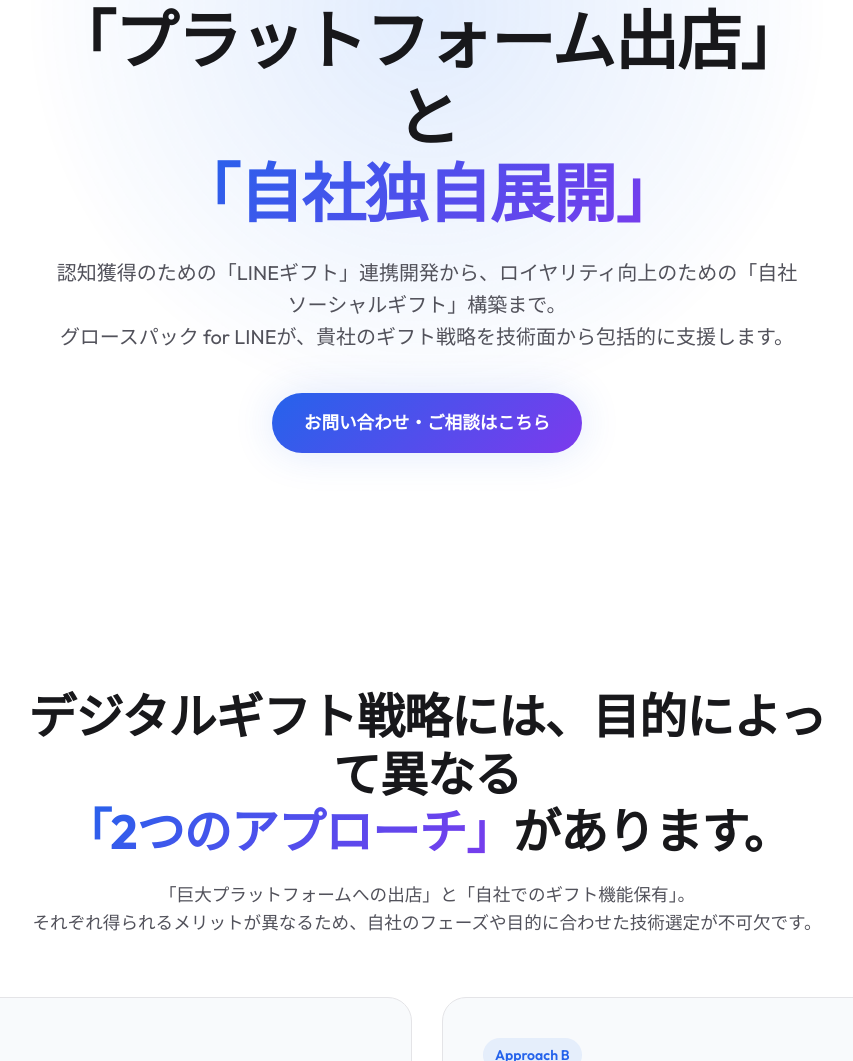
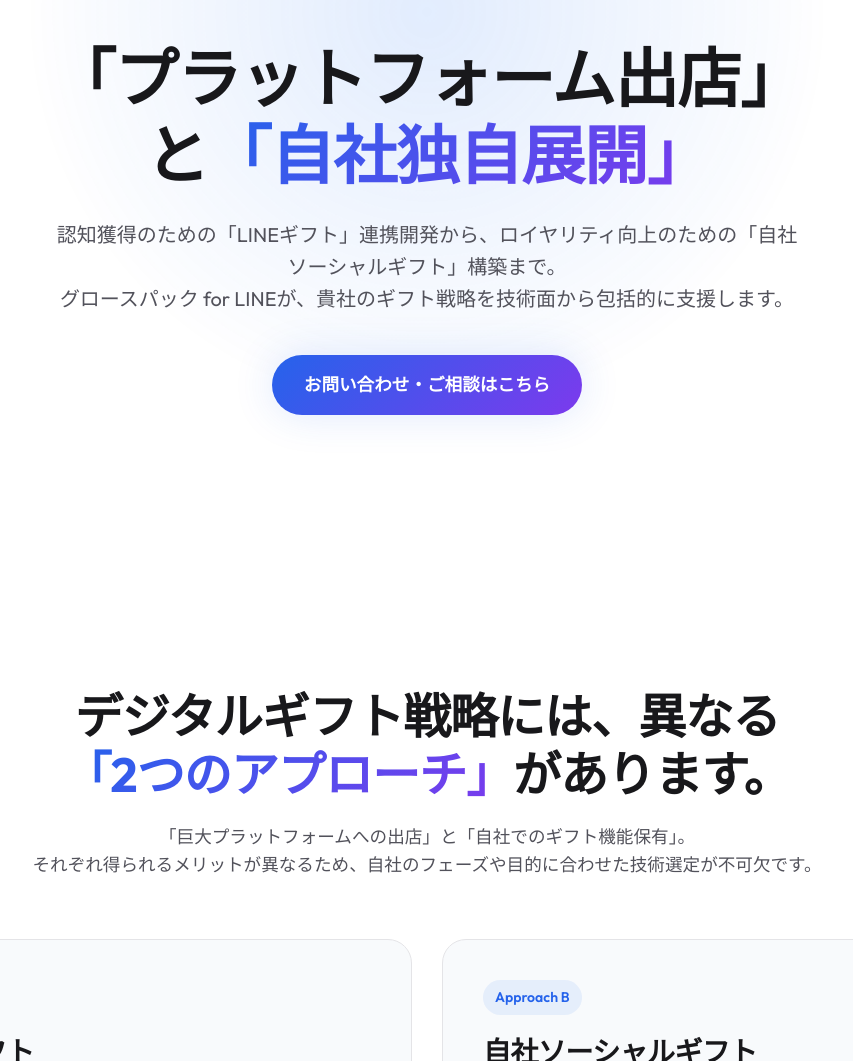
Before and after one commit to cm-AndoSadayoshi/lp-gift-asset, a website: page index.html in a window 1280 px wide. Shown: the part 212-1273 px from the top of the page, without its empty margins (213-1066 px from the left). Drawn offline with Linux system fonts and the light colour scheme.

Commit message:
chore: Update content based on user feedback

```diff
--- a/index.html
+++ b/index.html
@@ -1,5 +1,6 @@
 <!DOCTYPE html>
 <html lang="ja">
+
 <head>
     <meta charset="UTF-8">
     <meta name="viewport" content="width=device-width, initial-scale=1.0">
@@ -9,14 +10,14 @@
     <link href="https://fonts.googleapis.com/css2?family=Outfit:wght@300;400;600;700&display=swap" rel="stylesheet">
     <link rel="stylesheet" href="style.css">
 </head>
+
 <body>
 
     <!-- Hero Section -->
     <section class="hero">
         <div class="container hero-content">
             <h1>
-                「プラットフォーム出店」と<br>
-                <span class="gradient-text">「自社独自展開」</span>
+                「プラットフォーム出店」と<span class="gradient-text">「自社独自展開」</span>
             </h1>
             <p>
                 認知獲得のための「LINEギフト」連携開発から、ロイヤリティ向上のための「自社ソーシャルギフト」構築まで。<br>
@@ -30,7 +31,7 @@
     <section class="section">
         <div class="container">
             <div class="intro-header reveal">
-                <h2>デジタルギフト戦略には、目的によって異なる<br><span class="gradient-text">「2つのアプローチ」</span>があります。</h2>
+                <h2>デジタルギフト戦略には、異なる<span class="gradient-text">「2つのアプローチ」</span>があります。</h2>
                 <p>
                     「巨大プラットフォームへの出店」と「自社でのギフト機能保有」。<br>
                     それぞれ得られるメリットが異なるため、自社のフェーズや目的に合わせた技術選定が不可欠です。
@@ -41,7 +42,8 @@
                 <!-- Option A -->
                 <div class="comparison-card reveal">
                     <span class="card-badge">Approach A</span>
-                    <h3>LINEギフト<br><small style="font-size: 0.6em; color: var(--text-secondary);">（公式プラットフォーム）への出店</small></h3>
+                    <h3>LINEギフト<br><small
+                            style="font-size: 0.6em; color: var(--text-secondary);">（公式プラットフォーム）への出店</small></h3>
                     <ul class="comparison-list">
                         <li>
                             <strong>主な目的：新規認知の獲得・リーチ</strong>
@@ -57,7 +59,8 @@
                 <!-- Option B -->
                 <div class="comparison-card reveal">
                     <span class="card-badge">Approach B</span>
-                    <h3>自社ソーシャルギフト<br><small style="font-size: 0.6em; color: var(--text-secondary);">（ミニアプリ）の構築</small></h3>
+                    <h3>自社ソーシャルギフト<br><small style="font-size: 0.6em; color: var(--text-secondary);">（ミニアプリ）の構築</small>
+                    </h3>
                     <ul class="comparison-list">
                         <li>
                             <strong>主な目的：ロイヤリティ向上・リファラル</strong>
@@ -73,7 +76,8 @@
 
             <div style="text-align: center; margin-top: 60px;" class="reveal">
                 <p style="font-size: 1.2rem; font-weight: 600;">
-                    当社はこれらの課題に対し、<span class="gradient-text">「システム受託開発（SI）」</span>と<span class="gradient-text">「SaaS機能提供」</span>という<br>最適な形で2つの解決策をご用意しました。
+                    当社はこれらの課題に対し、<span class="gradient-text">「システム受託開発（SI）」</span>と<span
+                        class="gradient-text">「SaaS機能提供」</span>という<br>最適な形で2つの解決策をご用意しました。
                 </p>
             </div>
         </div>
@@ -114,7 +118,8 @@
                     </div>
                 </div>
                 <div class="solution-content">
-                    <span class="card-badge" style="color: var(--accent-secondary); background: rgba(139, 92, 246, 0.1);">ロイヤリティ向上・リピート施策</span>
+                    <span class="card-badge"
+                        style="color: var(--accent-secondary); background: rgba(139, 92, 246, 0.1);">ロイヤリティ向上・リピート施策</span>
                     <h3>「グロースパック」標準機能で、<br><span class="gradient-text">スピーディーに「自社ギフト」を開始</span></h3>
                     <p>
                         自社のLINEミニアプリ内に、手軽にeギフト機能を実装できるサービスです。「開発」ではなくツールの一機能として提供されるため、スピーディーな導入が可能です。
@@ -158,4 +163,5 @@
 
     <script src="script.js"></script>
 </body>
+
 </html>
```
